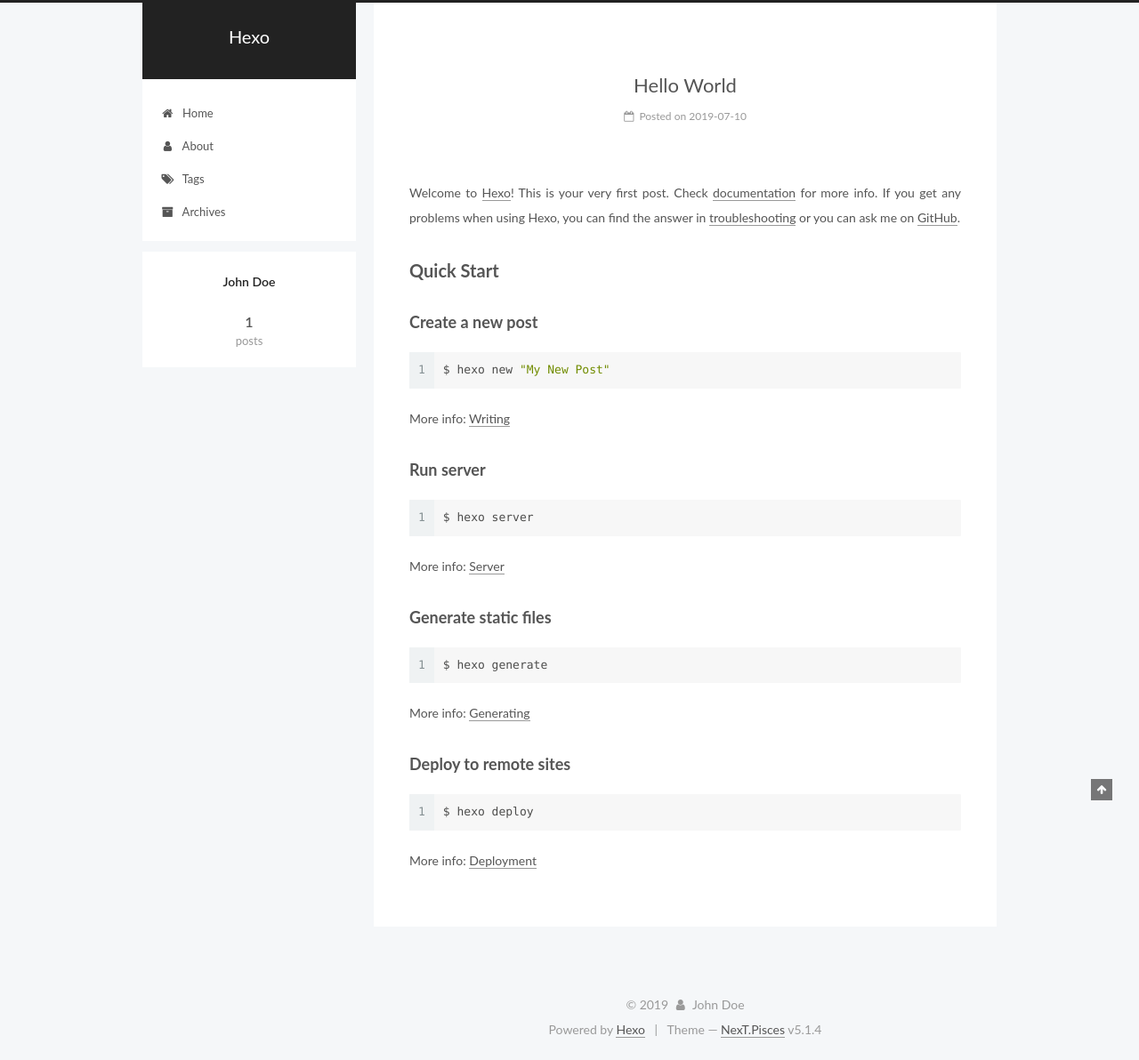
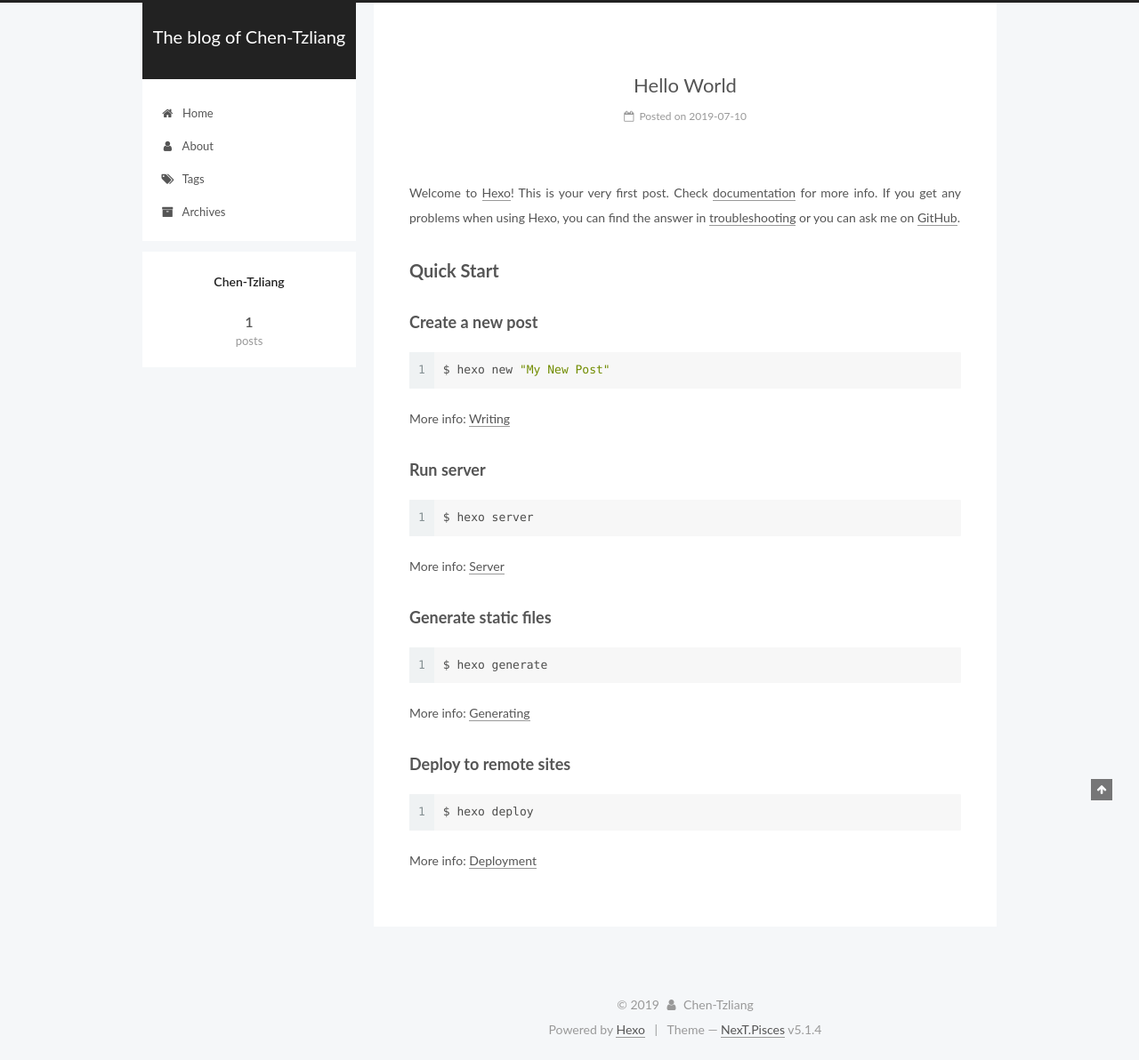
Before and after one commit to Chen-Tzliang/Chen-Tzliang.github.io, a plain HTML site: page index.html in a window 1280 px wide. Shown: the whole page at 89% size. Drawn offline with Linux system fonts and the light colour scheme.

Commit message:
Site updated: 2019-07-10 23:09:41

```diff
--- a/css/main.css
+++ b/css/main.css
@@ -1823,7 +1823,7 @@ pre .javascript .function {
   width: 4px;
   height: 4px;
   border-radius: 50%;
-  background: #d42d1d;
+  background: #1dacff;
 }
 .links-of-blogroll {
   font-size: 13px;
--- a/index.html
+++ b/index.html
@@ -80,12 +80,12 @@
 
 
 <meta property="og:type" content="website">
-<meta property="og:title" content="Hexo">
+<meta property="og:title" content="The blog of Chen-Tzliang">
 <meta property="og:url" content="http://yoursite.com/index.html">
-<meta property="og:site_name" content="Hexo">
+<meta property="og:site_name" content="The blog of Chen-Tzliang">
 <meta property="og:locale" content="default">
 <meta name="twitter:card" content="summary">
-<meta name="twitter:title" content="Hexo">
+<meta name="twitter:title" content="The blog of Chen-Tzliang">
 
 
 
@@ -121,7 +121,7 @@
 
 
 
-  <title>Hexo</title>
+  <title>The blog of Chen-Tzliang</title>
 
 
 
@@ -152,7 +152,7 @@
     <div class="custom-logo-site-title">
       <a href="/" class="brand" rel="start">
         <span class="logo-line-before"><i></i></span>
-        <span class="site-title">Hexo</span>
+        <span class="site-title">The blog of Chen-Tzliang</span>
         <span class="logo-line-after"><i></i></span>
       </a>
     </div>
@@ -252,13 +252,13 @@
     <link itemprop="mainEntityOfPage" href="http://yoursite.com/2019/07/10/hello-world/">
 
     <span hidden itemprop="author" itemscope itemtype="http://schema.org/Person">
-      <meta itemprop="name" content="John Doe">
+      <meta itemprop="name" content="Chen-Tzliang">
       <meta itemprop="description" content>
       <meta itemprop="image" content="/images/avatar.gif">
     </span>
 
     <span hidden itemprop="publisher" itemscope itemtype="http://schema.org/Organization">
-      <meta itemprop="name" content="Hexo">
+      <meta itemprop="name" content="The blog of Chen-Tzliang">
     </span>
 
 
@@ -403,7 +403,7 @@
         <div class="site-overview">
           <div class="site-author motion-element" itemprop="author" itemscope itemtype="http://schema.org/Person">
 
-              <p class="site-author-name" itemprop="name">John Doe</p>
+              <p class="site-author-name" itemprop="name">Chen-Tzliang</p>
               <p class="site-description motion-element" itemprop="description"></p>
           </div>
 
@@ -459,7 +459,7 @@
   <span class="with-love">
     <i class="fa fa-user"></i>
   </span>
-  <span class="author" itemprop="copyrightHolder">John Doe</span>
+  <span class="author" itemprop="copyrightHolder">Chen-Tzliang</span>
 
 
 </div>
```
Also changed, not shown: 2019/07/10/hello-world/index.html (+7 -7 lines), archives/2019/07/index.html (+7 -7 lines), archives/2019/index.html (+7 -7 lines), archives/index.html (+7 -7 lines).
